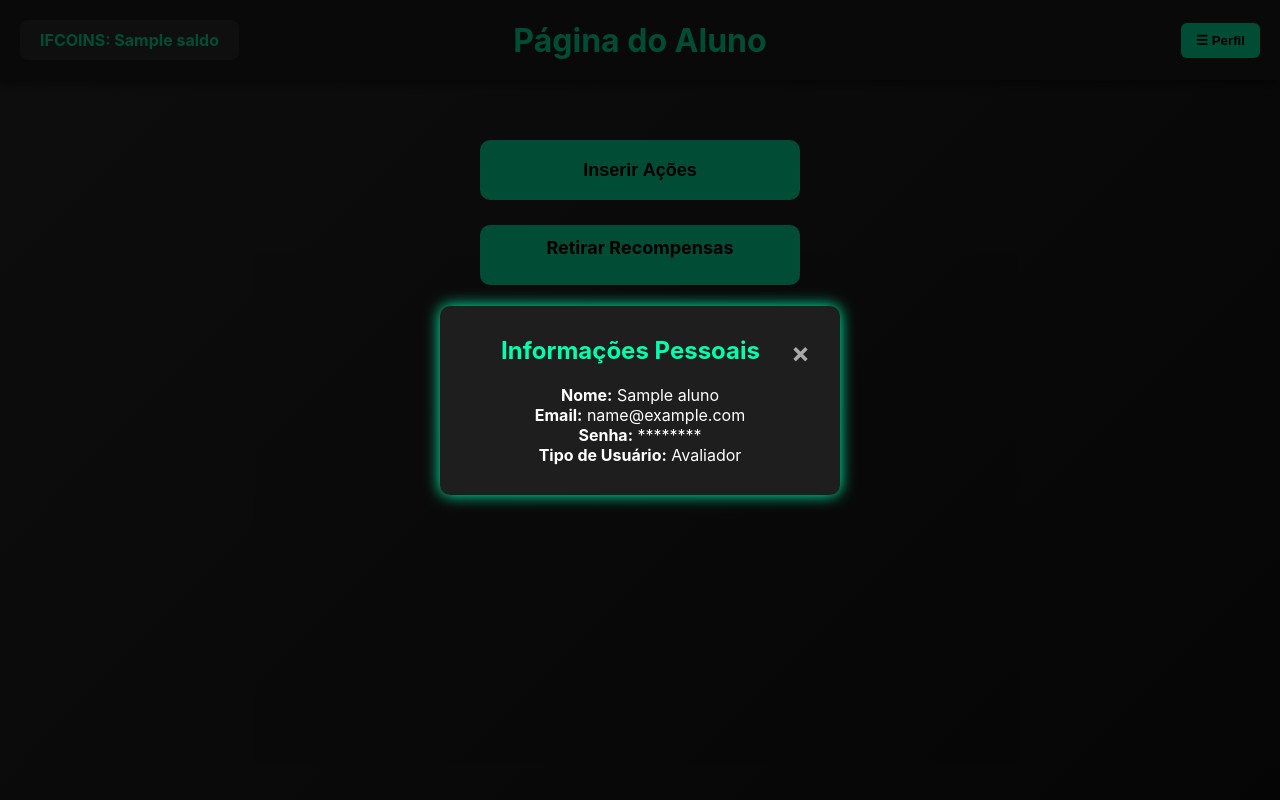
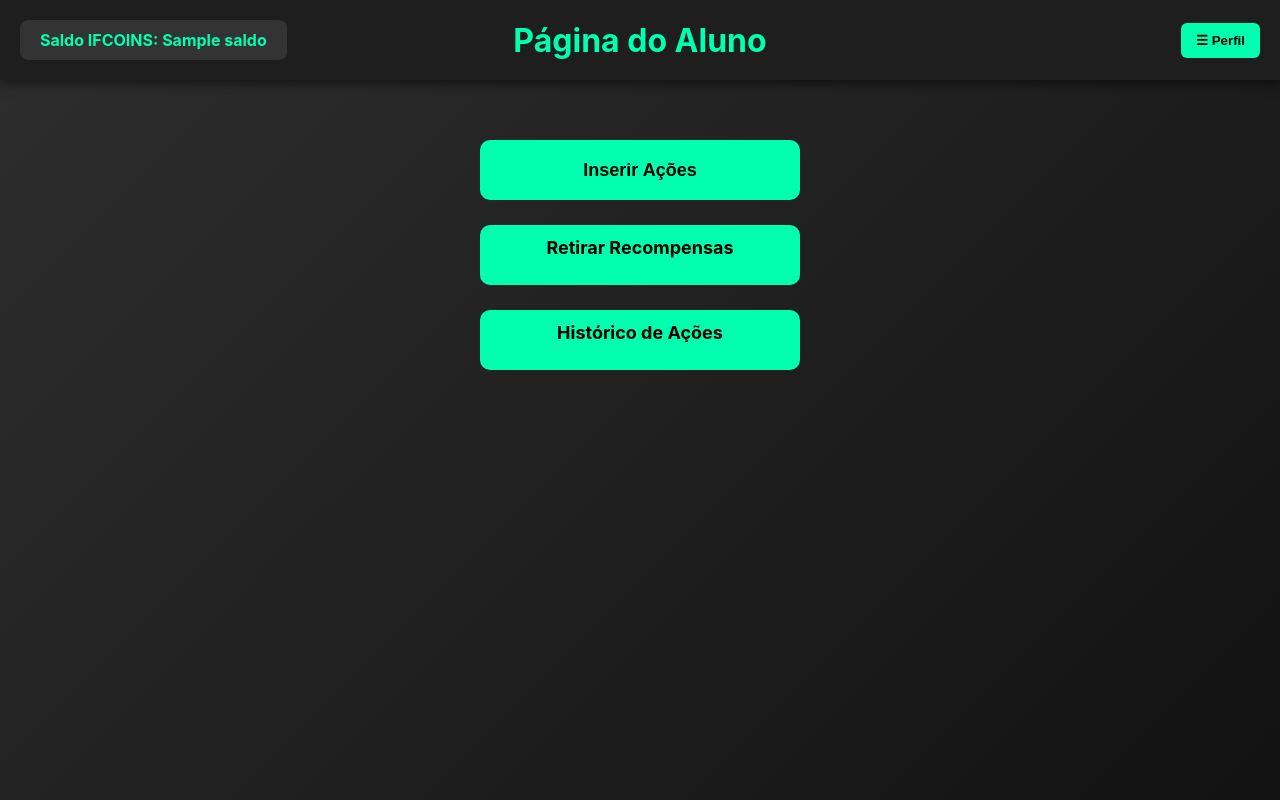
Before and after one commit to aluisioalonso/ifcoins, a Flask app: template templates/aluno.html in a window 1280 px wide. Run offline with Flask 3, Linux system fonts and the light colour scheme; the template is opened without the code that fills it: most values are stand-ins (such as "Sample title", 1, 10 or a date in 2020).

Commit message:
erros consertados

```diff
--- a/static/js/aluno.js
+++ b/static/js/aluno.js
@@ -42,7 +42,7 @@ function toggleMenu() {
     menu.classList.toggle("hidden");
 }
 
-// Modal de Informações Pessoais
+
 function abrirModalPessoais() {
     document.getElementById("modal-pessoais").style.display = "block";
     document.getElementById("menu-opcoes").classList.add("hidden");
--- a/templates/aluno.html
+++ b/templates/aluno.html
@@ -7,7 +7,7 @@
 </head>
 <body>
     <header class="top-bar">
-        <div class="saldo-box">IFCOINS: {{ aluno.saldo if aluno else '0.0' }}</div>
+        <div class="saldo-box"> Saldo IFCOINS: {{ aluno.saldo if aluno else '0.0' }}</div>
         <h1 class="titulo">Página do Aluno</h1>
         <div class="perfil-menu">
     <button onclick="toggleMenu()" class="hamburger">☰ Perfil</button>
@@ -27,31 +27,31 @@
         <a href="{{ url_for('historico_acoes') }}" class="btn">Histórico de Ações</a>
     </main>
 
-    <!-- Modal -->
     <div id="modal" class="modal hidden">
         <div class="modal-content">
             <span class="fechar" onclick="fecharModal()">&times;</span>
             <h2>Inserir Ação</h2>
             <form>
                 <label for="descricao">Descrição da Ação:</label>
-                <input type="text" id="descricao" name="descricao" required>
+                <input type="text" id="descricao" name="descricao"  placeholder="insira sua ação" required>
                 <button type="submit" class="btn">Enviar</button>
             </form>
         </div>
     </div>
 
     <script src="{{ url_for('static', filename='js/aluno.js') }}"></script>
-</body>
-<!-- Modal de Informações Pessoais -->
-<div id="modal-pessoais" class="modal">
+
+<div id="modal-pessoais" class="modal hidden">
     <div class="modal-content">
         <span class="fechar" onclick="fecharModalPessoais()">&times;</span>
         <h2>Informações Pessoais</h2>
         <p><strong>Nome:</strong> {{ aluno.nome }}</p>
         <p><strong>Email:</strong> {{ aluno.email }}</p>
         <p><strong>Senha:</strong> ********</p>
-        <p><strong>Tipo de Usuário:</strong> {{ 'Aluno' if aluno.tipo_usuario == 'aluno' else 'Avaliador' }}</p>
+        <p><strong>Tipo de Usuário:</strong> Aluno</p>
     </div>
 </div>
+</body>
+
 
 </html>
```
Also changed, not shown: ifcoins.db, static/css/aluno.css (line endings or trailing spaces), static/js/avaliador.js (renamed from static/js/mestre.js).
